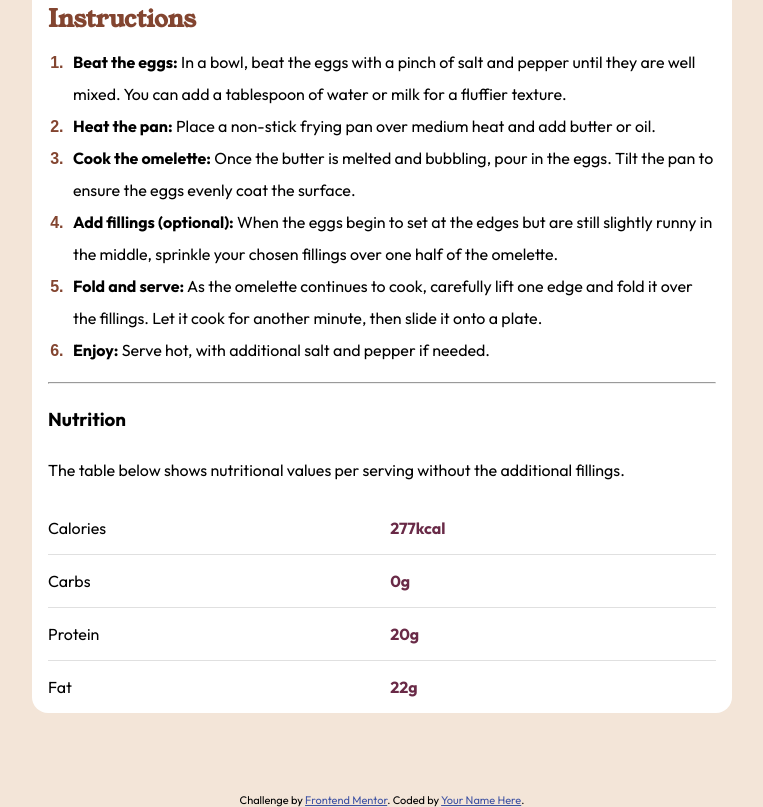
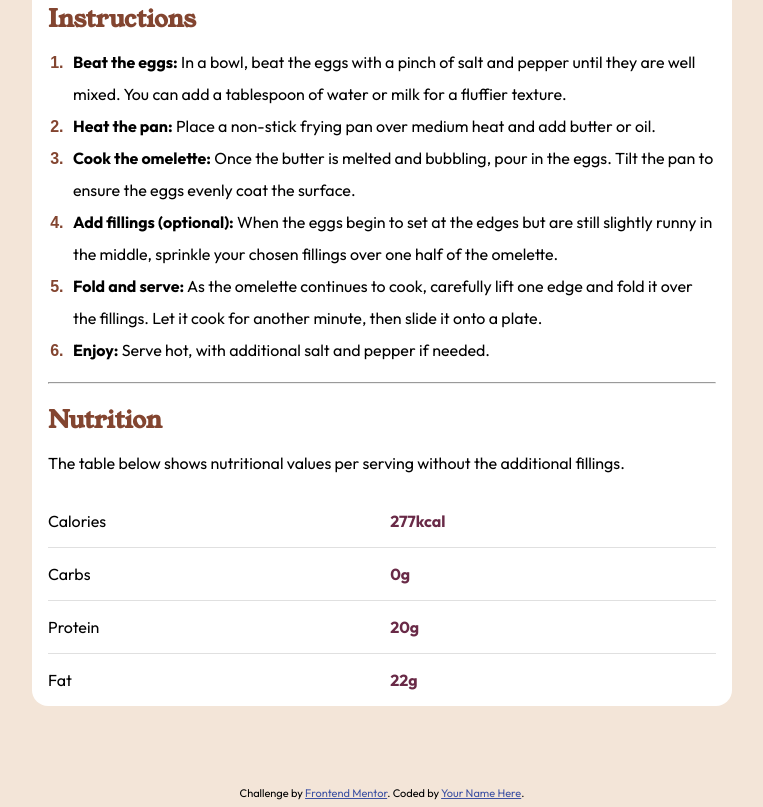
Before and after one commit to Ahmed1khaled1/practice-1, a plain HTML site: page index.html in a window 1280 px wide. Shown: the part 1095-1902 px from the top of the page, without its empty margins (258-1021 px from the left). Drawn offline with Linux system fonts and the light colour scheme.

Commit message:
Update index.html

```diff
--- a/index.html
+++ b/index.html
@@ -69,7 +69,7 @@
       </div>
       <hr>
       <div class="Nutrition">
-        <h3>Nutrition</h3>
+        <h2>Nutrition</h2>
         <p>The table below shows nutritional values per serving without the additional fillings.
         </p>
 
```
